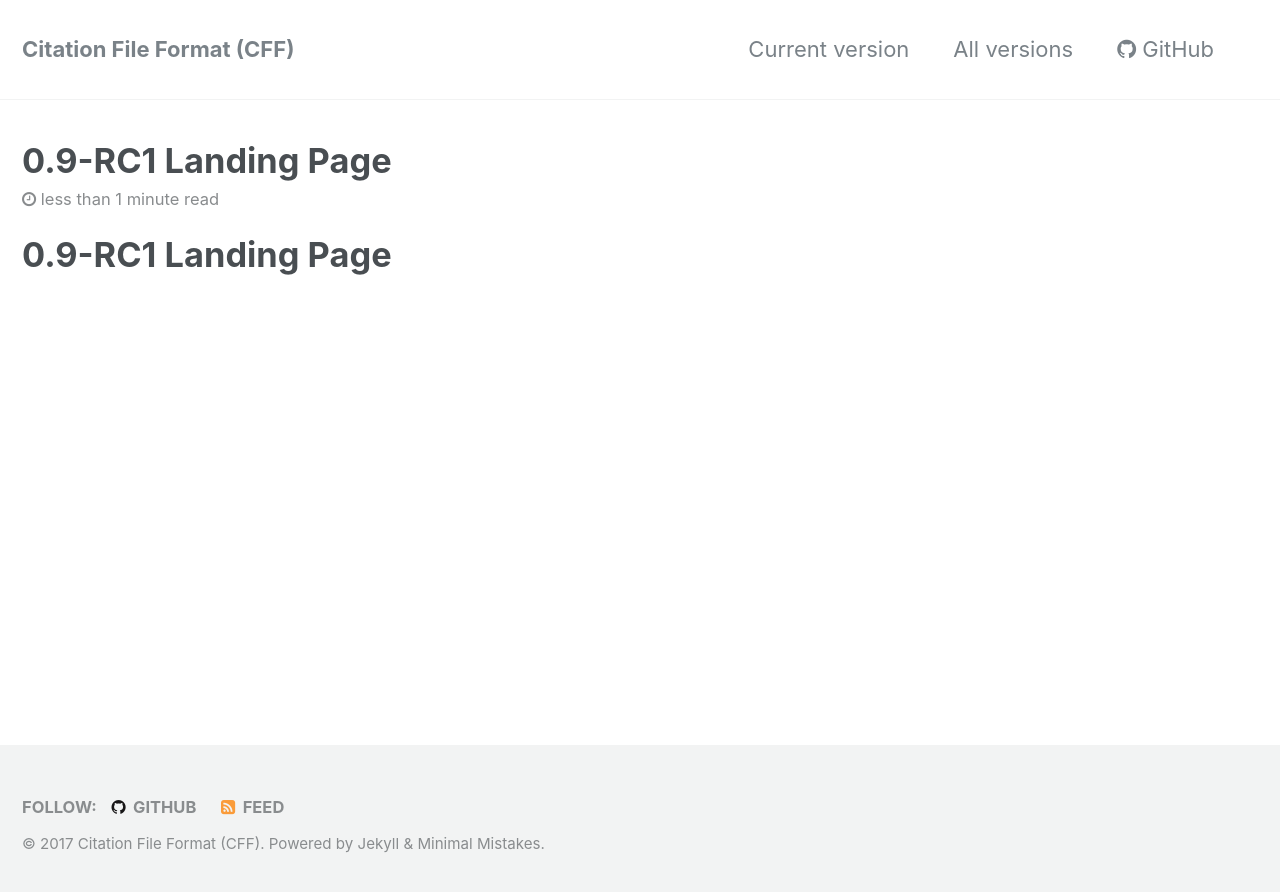
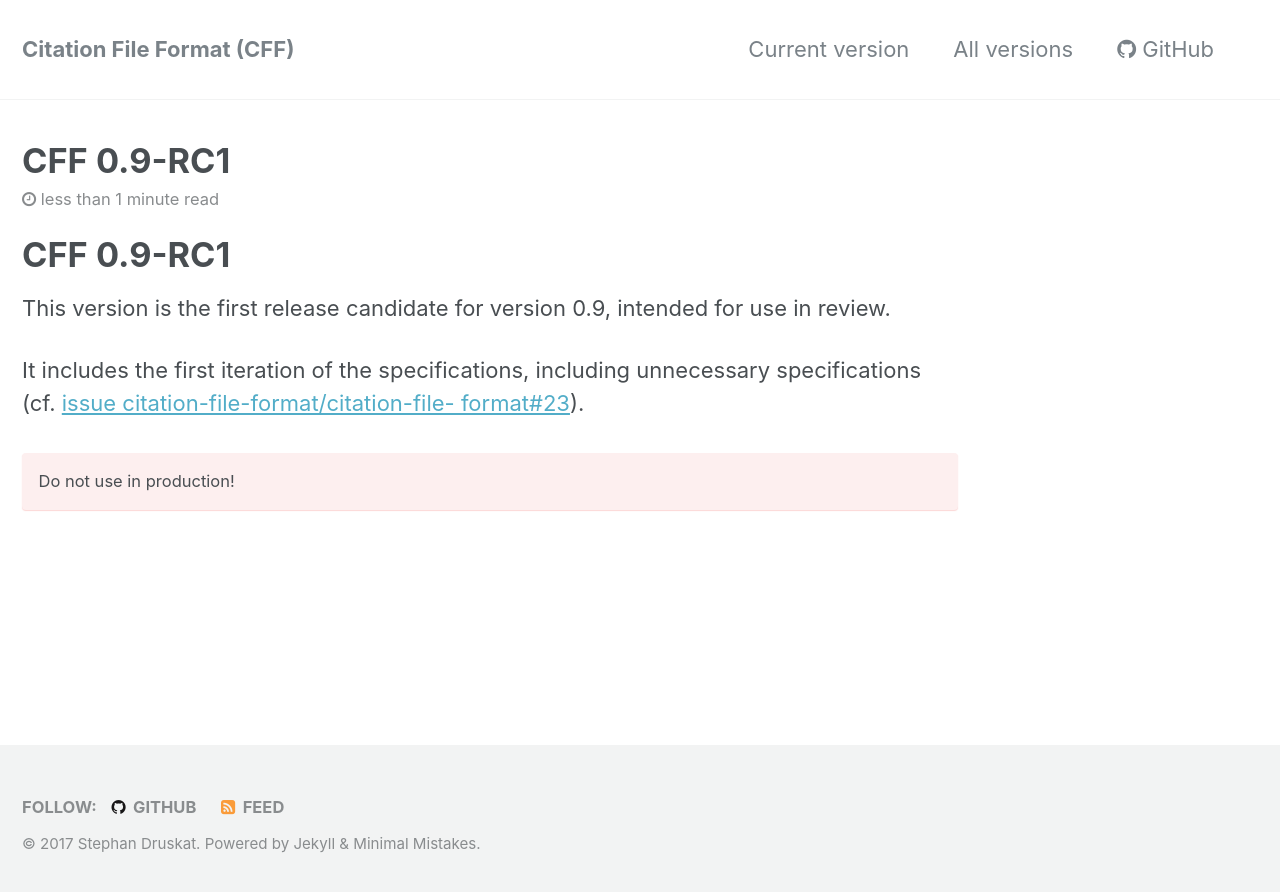
Before and after one commit to citation-file-format/citation-file-format, a Jekyll site: the page built from 0.9-RC1.md, in a window 1280 px wide. Shown: the top 892 px of the page. Built offline with Jekyll 4.4.1, drawn with Linux system fonts in a browser that asks for light colours; our own code applies the rules of GitHub Pages for plain Markdown files.

Commit message:
Add 0.9-RC1 landing page

```diff
--- a/0.9-RC1.md
+++ b/0.9-RC1.md
@@ -2,4 +2,14 @@
 layout: single
 ---
 
-# 0.9-RC1 Landing Page
+# CFF 0.9-RC1
+
+This version is the first release candidate for version 0.9, intended for use in
+review.
+
+It includes the first iteration of the specifications, including unnecessary
+specifications (cf. [issue citation-file-format/citation-file-
+format#23](https://github.com/citation-file-format/citation-file-format/issues/23)).
+
+Do not use in production!
+{: .notice--danger}
--- a/_includes/footer.html
+++ b/_includes/footer.html
@@ -22,4 +22,4 @@
   </ul>
 </div>
 
-<div class="page__footer-copyright">&copy; {{ site.time | date: '%Y' }} {{ site.name | default: site.title }}. {{ site.data.ui-text[site.locale].powered_by | default: "Powered by" }} <a href="http://jekyllrb.com" rel="nofollow">Jekyll</a> &amp; <a href="https://mademistakes.com/work/minimal-mistakes-jekyll-theme/" rel="nofollow">Minimal Mistakes</a>.</div>
+<div class="page__footer-copyright">&copy; {{ site.time | date: '%Y' }} {{ site.author.name | default: "Stephan Druskat" }}. {{ site.data.ui-text[site.locale].powered_by | default: "Powered by" }} <a href="http://jekyllrb.com" rel="nofollow">Jekyll</a> &amp; <a href="https://mademistakes.com/work/minimal-mistakes-jekyll-theme/" rel="nofollow">Minimal Mistakes</a>.</div>
```
